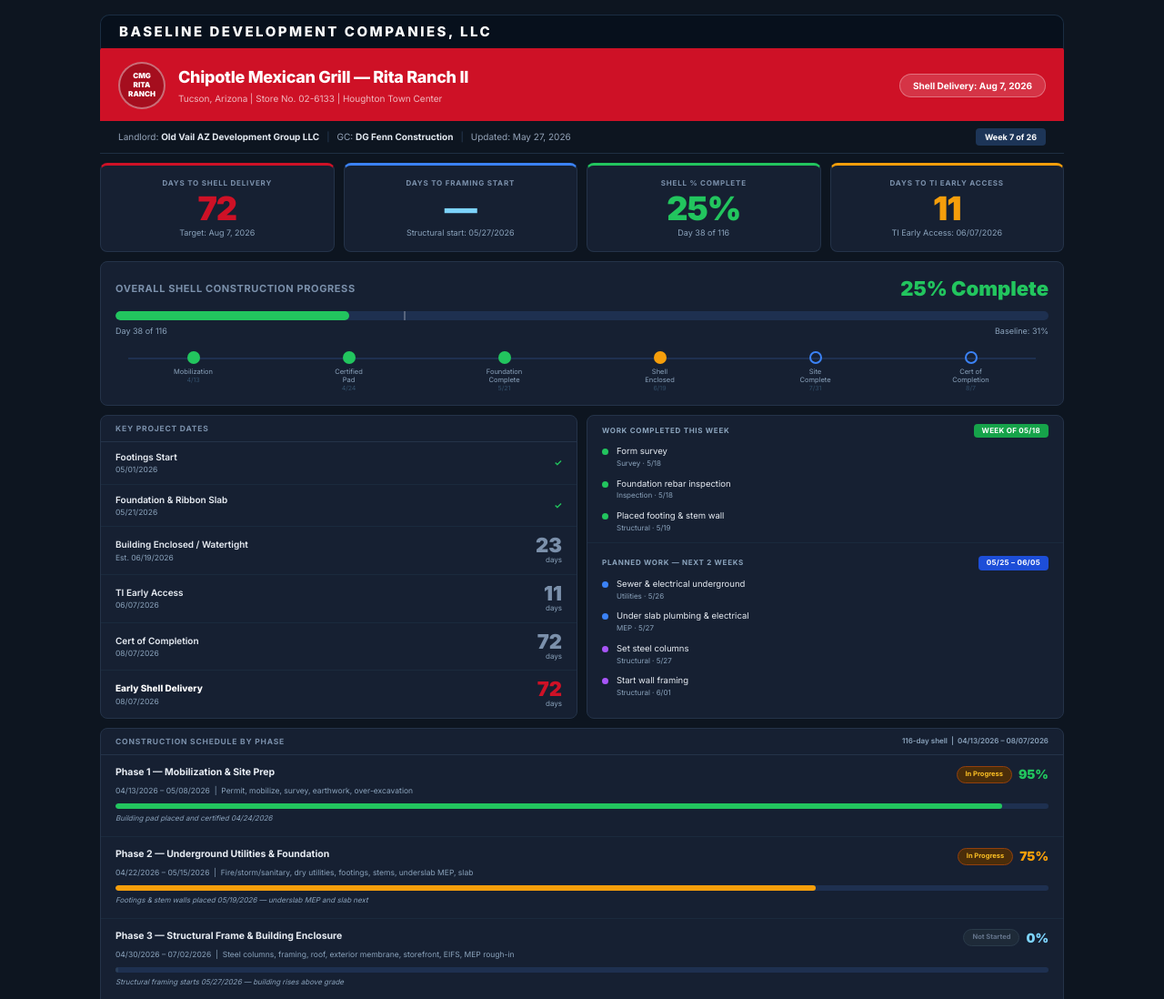
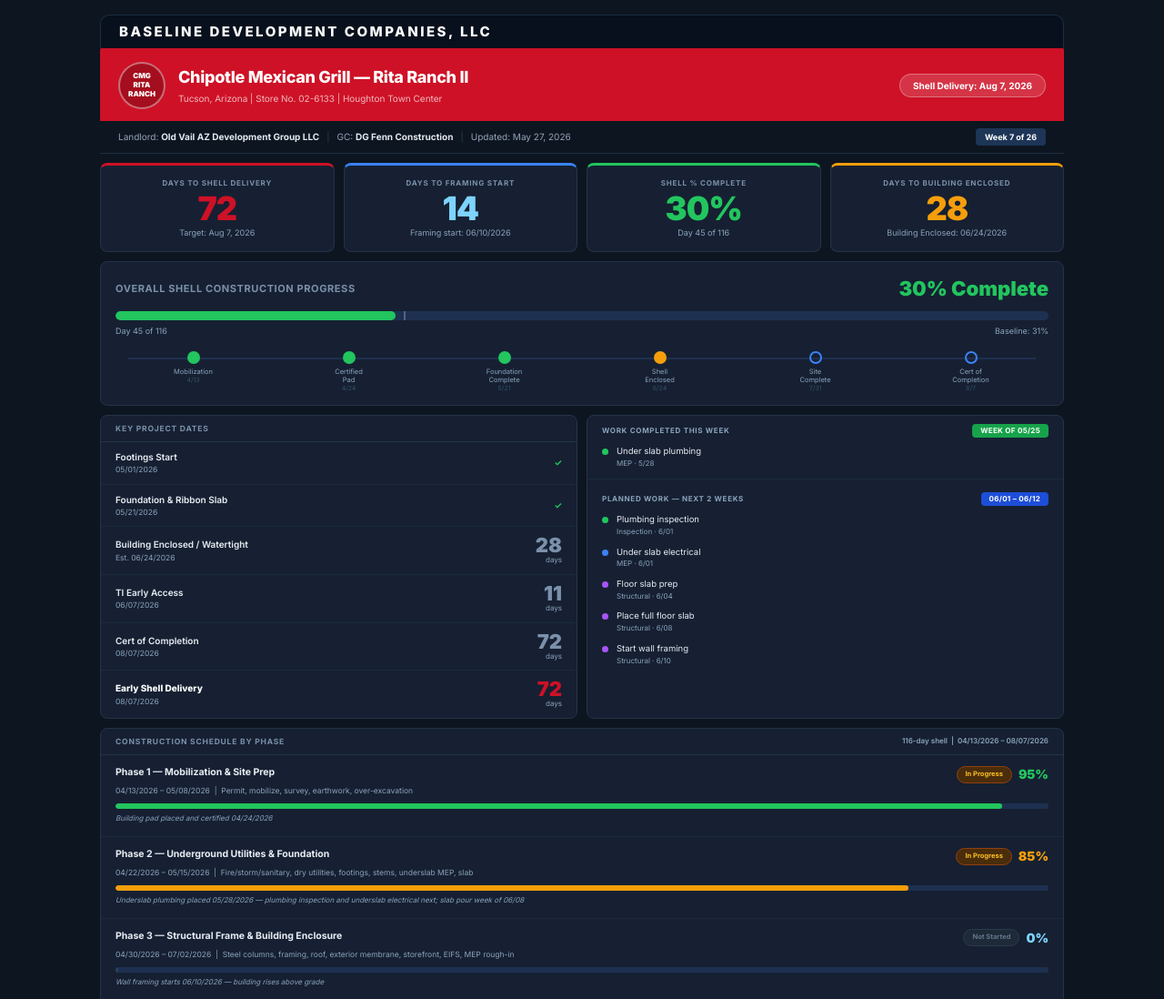
Before and after one commit to Baseline120/Chipotle-Mexican-Grill-Rita-Ranch-II, a plain HTML site: page index.html in a window 1280 px wide. Shown: the top 1098 px of the page at 91% size. Drawn offline with Linux system fonts and the light colour scheme.

Commit message:
Update index.html

```diff
--- a/index.html
+++ b/index.html
@@ -9,7 +9,7 @@
 <meta property="og:type" content="website">
 <style>
 /* ============================================================
-   v7 | Updated: 2026-05-20 | Updated by: BC
+   v8 | Updated: 2026-05-27 | Updated by: BC
    EDIT ONLY THE PROJECT {} CONFIG BLOCK.
    DO NOT TOUCH ANYTHING BELOW // RENDER ENGINE
 ============================================================ */
@@ -293,8 +293,8 @@
   tiAllowance:   '$60,815',
 
   // ── Progress (update weekly) ──
-  shellPct:      25,
-  shellDayCur:   38,
+  shellPct:      30,
+  shellDayCur:   45,
   scheduledPct:  31,
   varianceDays:  -5,    // + ahead, - behind; 0 with day 0 = pre-construction
 
@@ -304,7 +304,7 @@
     { label:'Mobilization',          date:'4/13',  status:'done' },
     { label:'Certified\nPad',        date:'4/24',  status:'done' },
     { label:'Foundation\nComplete',  date:'5/21',  status:'done' },
-    { label:'Shell\nEnclosed',       date:'6/19',  status:'active' },
+    { label:'Shell\nEnclosed',       date:'6/24',  status:'active' },
     { label:'Site\nComplete',        date:'7/31',  status:'pending' },
     { label:'Cert of\nCompletion',   date:'8/7',   status:'pending' },
   ],
@@ -313,27 +313,26 @@
   keyDates: [
     { label:'Footings Start',                sub:'05/01/2026',                          date:'2026-05-01', color:'#f59e0b', bold:false },
     { label:'Foundation & Ribbon Slab',      sub:'05/21/2026',                          date:'2026-05-21', color:'#7dd3fc', bold:false },
-    { label:'Building Enclosed / Watertight',  sub:'Est. 06/19/2026',                    date:'2026-06-19', color:'#7b90ab', bold:false },
+    { label:'Building Enclosed / Watertight',  sub:'Est. 06/24/2026',                    date:'2026-06-24', color:'#7b90ab', bold:false },
     { label:'TI Early Access',                  sub:'06/07/2026',                          date:'2026-06-07', color:'#7b90ab', bold:false },
     { label:'Cert of Completion',              sub:'08/07/2026',                          date:'2026-08-07', color:'#7b90ab', bold:false },
     { label:'Early Shell Delivery',            sub:'08/07/2026',                          date:'2026-08-07', color:'#CE1126', bold:true  },
   ],
 
   // ── This week ──
-  thisWeekLabel: 'Week of 05/18',
+  thisWeekLabel: 'Week of 05/25',
   thisWeek: [
-    { text:'Form survey',                                  tag:'Survey · 5/18',       color:'#22c55e' },
-    { text:'Foundation rebar inspection',                  tag:'Inspection · 5/18',   color:'#22c55e' },
-    { text:'Placed footing & stem wall',                   tag:'Structural · 5/19',   color:'#22c55e' },
+    { text:'Under slab plumbing',                          tag:'MEP · 5/28',          color:'#22c55e' },
   ],
 
   // ── Next 2 weeks ──
-  nextWeeksLabel: '05/25 – 06/05',
+  nextWeeksLabel: '06/01 – 06/12',
   nextWeeks: [
-    { text:'Sewer & electrical underground',             tag:'Utilities · 5/26',    color:'#3b82f6' },
-    { text:'Under slab plumbing & electrical',           tag:'MEP · 5/27',          color:'#3b82f6' },
-    { text:'Set steel columns',                          tag:'Structural · 5/27',   color:'#a855f7' },
-    { text:'Start wall framing',                         tag:'Structural · 6/01',   color:'#a855f7' },
+    { text:'Plumbing inspection',                        tag:'Inspection · 6/01',   color:'#22c55e' },
+    { text:'Under slab electrical',                      tag:'MEP · 6/01',          color:'#3b82f6' },
+    { text:'Floor slab prep',                            tag:'Structural · 6/04',   color:'#a855f7' },
+    { text:'Place full floor slab',                      tag:'Structural · 6/08',   color:'#a855f7' },
+    { text:'Start wall framing',                         tag:'Structural · 6/10',   color:'#a855f7' },
   ],
 
   // ── Phases (no task lists — summary only) ──
@@ -349,8 +348,8 @@
       name: 'Phase 2 — Underground Utilities & Foundation',
       dates: '04/22/2026 – 05/15/2026',
       scope: 'Fire/storm/sanitary, dry utilities, footings, stems, underslab MEP, slab',
-      pct: 75, badge:'b-progress', badgeLabel:'In Progress',
-      barClass:'pb-org', pctColor:'#f59e0b', note: 'Footings & stem walls placed 05/19/2026 — underslab MEP and slab next',
+      pct: 85, badge:'b-progress', badgeLabel:'In Progress',
+      barClass:'pb-org', pctColor:'#f59e0b', note: 'Underslab plumbing placed 05/28/2026 — plumbing inspection and underslab electrical next; slab pour week of 06/08',
     },
     {
       name: 'Phase 3 — Structural Frame & Building Enclosure',
@@ -358,7 +357,7 @@
       scope: 'Steel columns, framing, roof, exterior membrane, storefront, EIFS, MEP rough-in',
       pct: 0, badge:'b-notstart', badgeLabel:'Not Started',
       barClass:'pb-blu', pctColor:'#7dd3fc',
-      note: 'Structural framing starts 05/27/2026 — building rises above grade',
+      note: 'Wall framing starts 06/10/2026 — building rises above grade',
     },
     {
       name: 'Phase 4 — Exterior Finishes & Site Utilities',
@@ -428,16 +427,16 @@
   document.getElementById('st1').textContent  = dCC>0 ? dCC : '—';
   document.getElementById('st1s').textContent = `Target: ${fmt(P.certCompletion)}`;
 
-  const dFR = toD('2026-05-27');
+  const dFR = toD('2026-06-10');
   document.getElementById('st2').textContent  = dFR>0 ? dFR : '—';
-  document.getElementById('st2s').textContent = 'Structural start: 05/27/2026';
+  document.getElementById('st2s').textContent = 'Framing start: 06/10/2026';
 
   document.getElementById('st3').textContent  = P.shellPct+'%';
   document.getElementById('st3s').textContent = `Day ${P.shellDayCur} of ${P.contractDays}`;
 
-  const dCS = toD('2026-06-07');
+  const dCS = toD('2026-06-24');
   document.getElementById('st4').textContent  = dCS>0 ? dCS : '—';
-  document.getElementById('st4s').textContent = 'TI Early Access: 06/07/2026';
+  document.getElementById('st4s').textContent = 'Building Enclosed: 06/24/2026';
 
   // Progress bar
   document.getElementById('pb-pct').textContent  = P.shellPct + '% Complete';
@@ -572,7 +571,7 @@
       <div class="stat-sub"         id="st3s"></div>
     </div>
     <div class="stat-tile acc-org">
-      <div class="stat-lbl">Days to TI Early Access</div>
+      <div class="stat-lbl">Days to Building Enclosed</div>
       <div class="stat-num c-org" id="st4"></div>
       <div class="stat-sub"       id="st4s"></div>
     </div>
```
